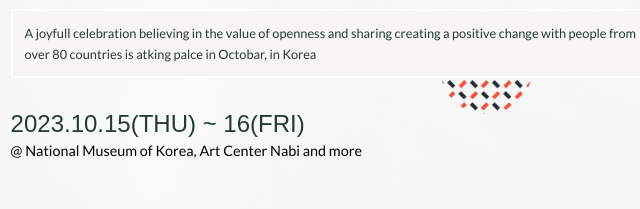
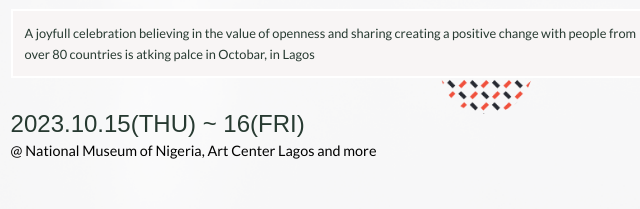
Before and after one commit to sagieramos/CAPSTONE-ONE, a website with bundled scripts: page index.html in a window 1280 px wide. Shown: the part 325-534 px from the top of the page, 255-895 px from the left. Built offline with nearby package versions, Linux system fonts and the light colour scheme; a web font is replaced by a local one.

Commit message:
README update

```diff
--- a/index.html
+++ b/index.html
@@ -56,10 +56,10 @@
                 <h2>CREATIVE COMMONS<br>GLOBAL SUBMMIT<br>2023</h2>
                 <p class="intro-txt">
                     A joyfull celebration believing in the value of openness and sharing creating
-                    a positive change with people from over 80 countries is atking palce in Octobar, in Korea
+                    a positive change with people from over 80 countries is atking palce in Octobar, in Lagos
                 </p>
                 <h2 class="time">2023.10.15(THU) ~ 16(FRI)</h2>
-                <p>@ National Museum of Korea, Art Center Nabi and more</p>
+                <p>@ National Museum of Nigeria, Art Center Lagos and more</p>
             </article>
         </section>
     </header>
```
Also changed, not shown: README.md, imuwahen_logo.png (added), 1 other file.
